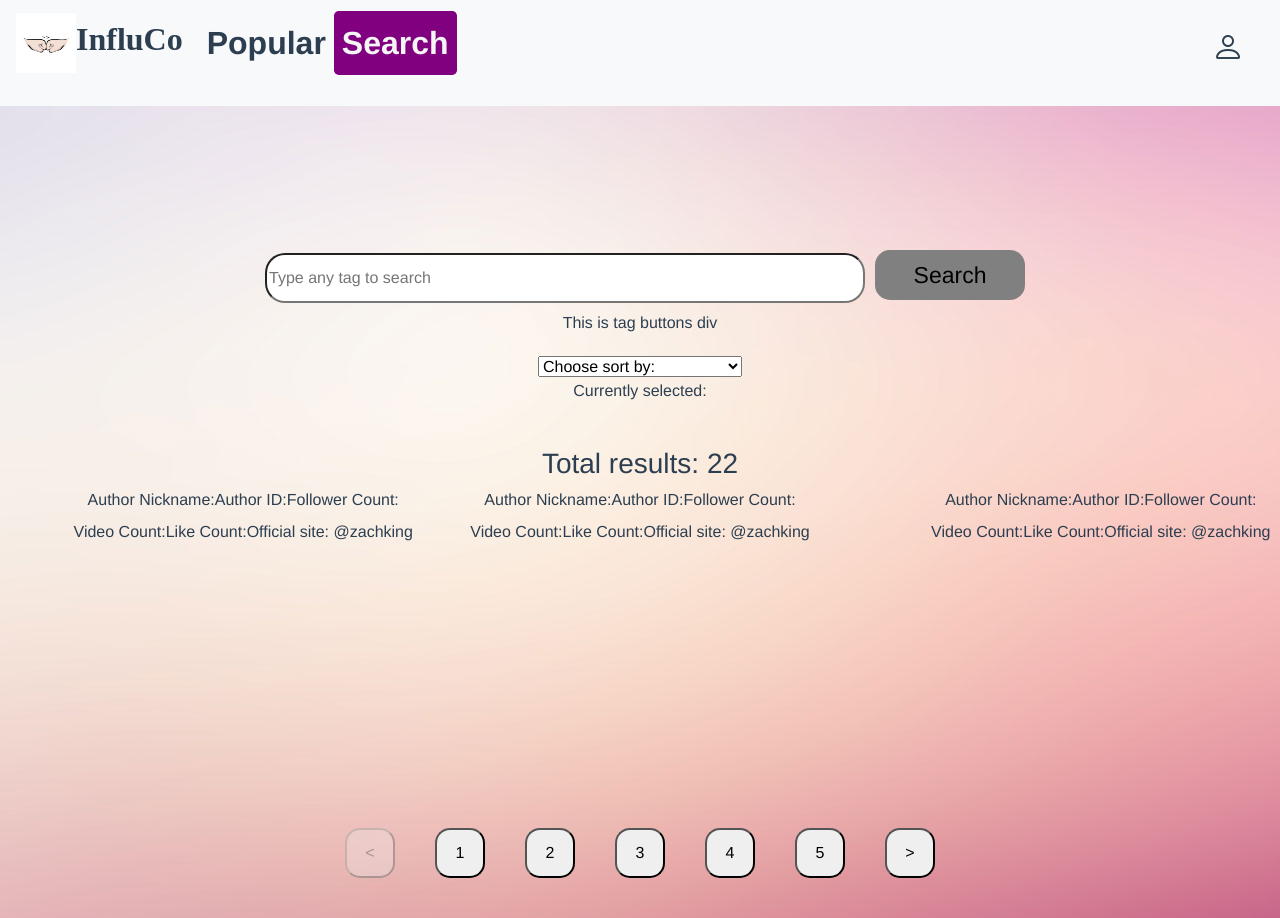
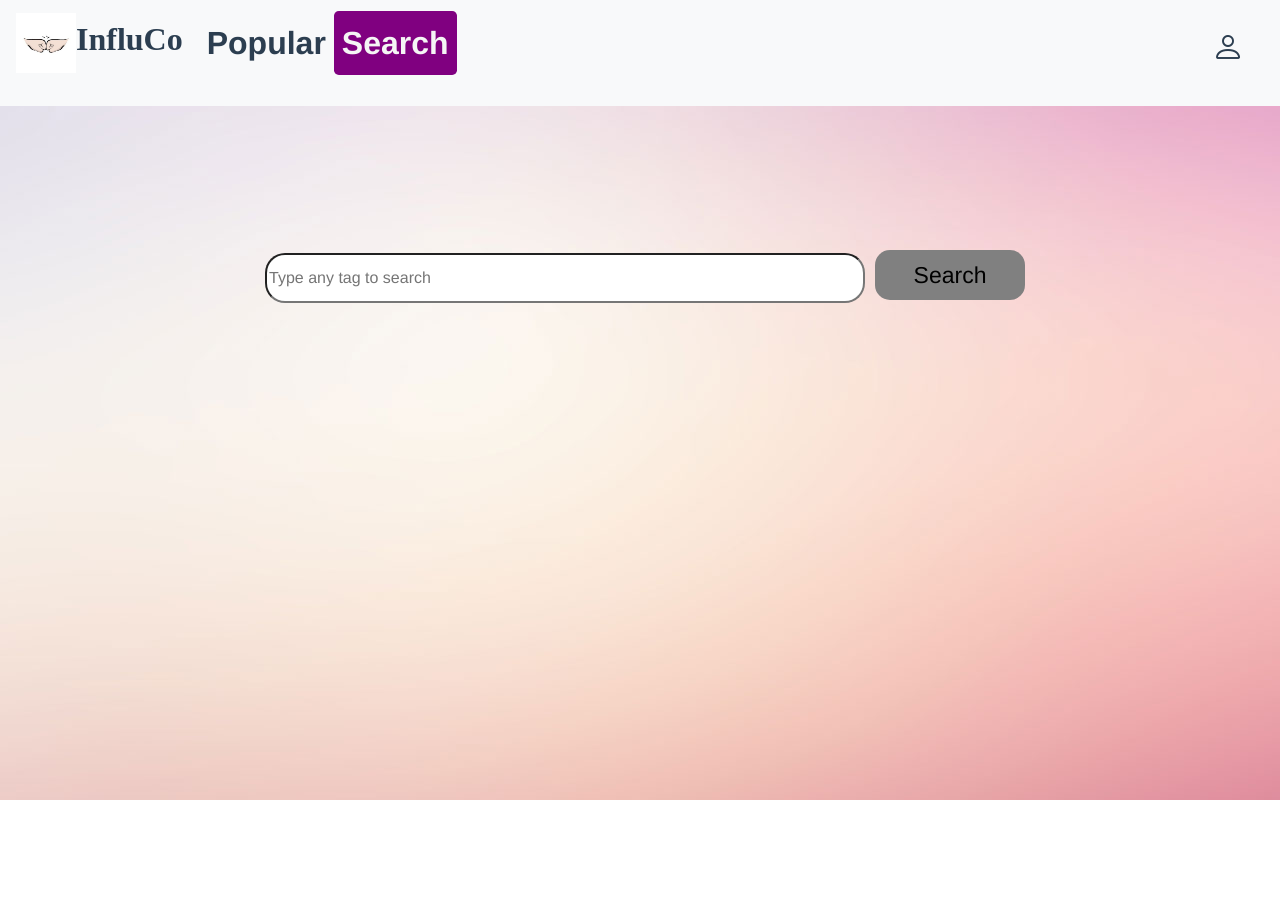
Before and after one commit to dcsil/website_development, a Vue app: page /search in a window 1280 px wide. After the commit the page ends 800 px from the top, so only its background shows below. Built offline with nearby package versions, Linux system fonts and the light colour scheme.

Commit message:
Finishing all functions for searching page except tag filtering

```diff
--- a/src/views/SearchView.vue
+++ b/src/views/SearchView.vue
@@ -5,11 +5,15 @@
                 <input type="text" v-model="tag" class="searchInputBox" placeholder="Type any tag to search">
             </label>
 
-
-            <!-- /influco.api/tag/<string:tag_str>-->
             <button class="searchButton" v-on:click="searching();">Search</button>
         </div>
+    </div>
 
+    <div v-if="isLoading" class="loading">
+        <h1>Loading ...</h1>
+    </div>
+
+    <div v-if="isShowing" class="result">
         <div class="tagButtons">
             This is tag buttons div
         </div>
@@ -17,80 +21,66 @@
         <div class="filterButtons">
 
             <label>
-                <select v-model="selected">
+                <select v-model="selected" v-on:click="sort()">
                     <option value="" selected disabled hidden>Choose sort by:</option>
-                    <option value="Recommend">Recommend</option>
+                    <!-- TODO: <option value="Recommend">Recommend</option>-->
                     <option value="Followers: High to Low">Followers: High to Low</option>
                     <option value="Video Count: High to Low">Video Count: High to Low</option>
                     <option value="Like Count: High to Low">Like Count: High to Low</option>
                 </select>
-                <p>Currently selected: {{ selected }}</p>
+                <p>Sorted by {{ selected }}</p>
             </label>
         </div>
 
-        <h3>Total results: {{ influencers.length }}</h3>
+        <h4>Total results: {{ influencers !== 0 ? influencers.length : "Loading" }}</h4>
 
         <div class="authorDetails">
             <div class="singleAuthor1">
-                <label>Author Nickname: </label>
-<!--                <p>{{ nickname }}</p>-->
+<!--                <p>{{ influencers !== 0 && influencers[showAuthorIndex] !== null ? "Author Nickname: " + influencers[showAuthorIndex]["author_stats"]["nickname"] : "" }}</p>-->
+                <p v-if="flag(showAuthorIndex)">{{ "Author Nickname: " + influencers[showAuthorIndex]["author_stats"]["nickname"] }}</p>
 
-                <label>Author ID: </label>
-<!--                <p>{{ id }}</p>-->
+<!--                <p>{{ influencers !== 0 && influencers[showAuthorIndex] !== null ? "Author ID: " + influencers[showAuthorIndex]["author_stats"]["id"] : "" }}</p>-->
+                <p v-if="flag(showAuthorIndex)">{{ "Author ID: " + influencers[showAuthorIndex]["author_stats"]["id"] }}</p>
 
-                <label>Follower Count: </label>
-<!--                <p>{{ followerCount }}</p>-->
+<!--                <p>{{ influencers !== 0 && influencers[showAuthorIndex] !== null ? "Follower Count: " + influencers[showAuthorIndex]["author_stats"]["stats"]["followerCount"] : "" }}</p>-->
+                <p v-if="flag(showAuthorIndex)">{{ "Follower Count: " + influencers[showAuthorIndex]["author_stats"]["stats"]["followerCount"] }}</p>
 
-                <label>Video Count: </label>
-<!--                <p>{{ videoCount }}</p>-->
+<!--                <p>{{ influencers !== 0 && influencers[showAuthorIndex] !== null ? "Like Count: " + influencers[showAuthorIndex]["author_stats"]["stats"]["heartCount"] : "" }}</p>-->
+                <p v-if="flag(showAuthorIndex)">{{"Like Count: " + influencers[showAuthorIndex]["author_stats"]["stats"]["heartCount"] }}</p>
 
-                <label>Like Count:</label>
-<!--                <p>{{ heartCount }}</p>-->
+<!--                <p >{{ influencers !== 0 && influencers[showAuthorIndex] !== null ? "Video Count: " + influencers[showAuthorIndex]["author_stats"]["stats"]["videoCount"] : "" }}</p>-->
+                <p v-if="flag(showAuthorIndex)">{{"Video Count: " + influencers[showAuthorIndex]["author_stats"]["stats"]["videoCount"] }}</p>
 
-                <label>Official site: @zachking</label>
-<!--                <label>Official site: @{{ zachking }}</label>-->
-<!--                <a :href="`https://www.tiktok.com/@${zachking}`">https://www.tiktok.com/@{{ zachking }}</a>-->
+                <label v-if="flag(showAuthorIndex)">Official site: </label>
+                <a v-if="flag(showAuthorIndex)" :href="influencers[showAuthorIndex].url"> {{ influencers[showAuthorIndex]["url"] }}</a>
             </div>
             <div class="singleAuthor2">
-                <label>Author Nickname: </label>
-<!--                <p>{{ nickname }}</p>-->
+                <p v-if="flag(showAuthorIndex + 1)">{{ "Author Nickname: " + influencers[showAuthorIndex + 1]["author_stats"]["nickname"] }}</p>
 
-                <label>Author ID: </label>
-<!--                <p>{{ id }}</p>-->
+                <p v-if="flag(showAuthorIndex + 1)">{{ "Author ID: " + influencers[showAuthorIndex + 1]["author_stats"]["id"] }}</p>
 
-                <label>Follower Count: </label>
-<!--                <p>{{ followerCount }}</p>-->
+                <p v-if="flag(showAuthorIndex + 1)">{{ "Follower Count: " + influencers[showAuthorIndex + 1]["author_stats"]["stats"]["followerCount"] }}</p>
 
-                <label>Video Count: </label>
-<!--                <p>{{ videoCount }}</p>-->
+                <p v-if="flag(showAuthorIndex + 1)">{{"Like Count: " + influencers[showAuthorIndex + 1]["author_stats"]["stats"]["heartCount"] }}</p>
 
-                <label>Like Count:</label>
-<!--                <p>{{ heartCount }}</p>-->
+                <p v-if="flag(showAuthorIndex + 1)">{{"Video Count: " + influencers[showAuthorIndex + 1]["author_stats"]["stats"]["videoCount"] }}</p>
 
-                <label>Official site: @zachking</label>
-<!--                <label>Official site: @{{ zachking }}</label>-->
-<!--                <a :href="`https://www.tiktok.com/@${zachking}`">https://www.tiktok.com/@{{ zachking }}</a>-->
+                <label v-if="flag(showAuthorIndex + 1)">Official site: </label>
+                <a v-if="flag(showAuthorIndex + 1)" :href="influencers[showAuthorIndex + 1].url"> {{ influencers[showAuthorIndex + 1]["url"] }}</a>
             </div>
             <div class="singleAuthor3">
-                <label>Author Nickname: </label>
-<!--                <p>{{ nickname }}</p>-->
+                <p v-if="flag(showAuthorIndex + 2)">{{ "Author Nickname: " + influencers[showAuthorIndex + 2]["author_stats"]["nickname"] }}</p>
 
-                <label>Author ID: </label>
-<!--                <p>{{ id }}</p>-->
+                <p v-if="flag(showAuthorIndex + 2)">{{ "Author ID: " + influencers[showAuthorIndex + 2]["author_stats"]["id"] }}</p>
 
-                <label>Follower Count: </label>
-<!--                <p>{{ followerCount }}</p>-->
+                <p v-if="flag(showAuthorIndex + 2)">{{ "Follower Count: " + influencers[showAuthorIndex + 2]["author_stats"]["stats"]["followerCount"] }}</p>
 
-                <label>Video Count: </label>
-<!--                <p>{{ videoCount }}</p>-->
+                <p v-if="flag(showAuthorIndex + 2)">{{"Like Count: " + influencers[showAuthorIndex + 2]["author_stats"]["stats"]["heartCount"] }}</p>
 
-                <label>Like Count:</label>
-<!--                <p>{{ heartCount }}</p>-->
+                <p v-if="flag(showAuthorIndex + 2)">{{"Video Count: " + influencers[showAuthorIndex + 2]["author_stats"]["stats"]["videoCount"] }}</p>
 
-                <label>Official site: @zachking</label>
-                <p></p>
-<!--                <label>Official site: @{{ zachking }}</label>-->
-<!--                <a :href="`https://www.tiktok.com/@${zachking}`">https://www.tiktok.com/@{{ zachking }}</a>-->
+                <label v-if="flag(showAuthorIndex + 2)">Official site: </label>
+                <a v-if="flag(showAuthorIndex + 2)" :href="influencers[showAuthorIndex + 2].url"> {{ influencers[showAuthorIndex + 2]["url"] }}</a>
             </div>
         </div>
 
@@ -112,25 +102,42 @@
 import axios from "axios";
 
 export default {
+    components: {},
     data() {
         return {
             tag: "",
-            influencers: ["x", "x", "x", "x", "x", "x", "x", "x", "x", "x", "x", "x", "x", "x", "x", "x", "x", "x", "x", "x", "x", "x"],
+            influencers: 0,
+            // influencers: null, => impossible for vue3 to declare null variable during rendering
             startIndex: 1,
             left: false,
             right: false,
             selected: "",
+            isLoading: false,
+            isShowing: false,
+            showAuthorIndex: 0,
         }
     },
         methods: {
+            flag(index) {
+                return this.influencers[index] !== undefined;
+            },
             searching() {
-                console.log("clicked");
-                // this.alert = "";
-                const path = '/influco.api/tag/' + this.tag
+                this.isLoading = true;
+                this.isShowing = false;
+                this.startIndex = 1;
+                this.showAuthorIndex = 0;
+
+                const path = '/influco.api/tag/' + this.tag;
+                console.log(path);
                 axios.get(path).then(response => {
-                    if (response.data.status === "success") {
-                        this.influencers = response.data
+                    // TODO: what does this: if (response.data.status === "success") {} means?
+                    this.influencers = response.data;
+                    if (!Array.isArray(this.influencers)) {
+                        throw new Error('API does not return anything for frontend')
                     }
+                    this.isLoading = false;
+                    this.isShowing = true;
+                    console.log("Author list has " + this.influencers.length + " authors");
                 }).catch(err => {
                     console.log(err);
                 });
@@ -142,7 +149,8 @@ export default {
                 return this.startIndex === 1;
             },
             rightNav() {
-                return this.influencers.length - (this.startIndex * 3) + 1 <= 15;
+                // return this.influencers.length - (this.startIndex * 3) + 1 <= 15;
+                return this.influencers.length - (Math.ceil(this.startIndex / 5) * 15) <= 0;
             },
             leftMove() {
                 this.startIndex -= 5;
@@ -154,10 +162,29 @@ export default {
                 // show influencers[3 * startIndex - 2, 3 * startIndex]
                 // startIndex >= 1
                 // startIndex <= Mth.ceil(influencers.length / 3)
-
-                console.log("Author list has " + this.influencers.length + " authors")
-                console.log("Show authors index from " + (3 * (curr + this.startIndex) - 2) + " to " + (3 * (curr + this.startIndex) + 1))
-            }
+                this.showAuthorIndex = 3 * (curr + this.startIndex - 1);
+                console.log("Show authors index from " + (3 * (curr + this.startIndex - 1)) + " to " + (3 * (curr + this.startIndex)))
+            },
+            sort() {
+                if (this.selected === "") {
+                    return;
+                }
+                if (this.selected === "Followers: High to Low") {
+                    this.influencers.sort(function(a, b) {
+                        return b["author_stats"]["stats"]["followerCount"] - a["author_stats"]["stats"]["followerCount"];
+                    });
+                } else if (this.selected === "Video Count: High to Low") {
+                    this.influencers.sort(function(a, b) {
+                        return b["author_stats"]["stats"]["videoCount"] - a["author_stats"]["stats"]["videoCount"];
+                    });
+                } else if (this.selected === "Like Count: High to Low") {
+                    this.influencers.sort(function(a, b) {
+                        return b["author_stats"]["stats"]["heartCount"] - a["author_stats"]["stats"]["heartCount"];
+                    });
+                }
+                this.startIndex = 1;
+                this.showAuthorIndex = 0;
+            },
         },
 }
 </script>
@@ -200,7 +227,6 @@ export default {
     float: left;
     width: 28%;
     height: 300px;
-    margin-right: 5%;
 }
 
 .singleAuthor3{
@@ -208,6 +234,7 @@ export default {
     float: left;
     width: 28%;
     height: 300px;
+    margin-right: 5%;
 }
 
 .index{
```
Also changed, not shown: requirements.txt.
